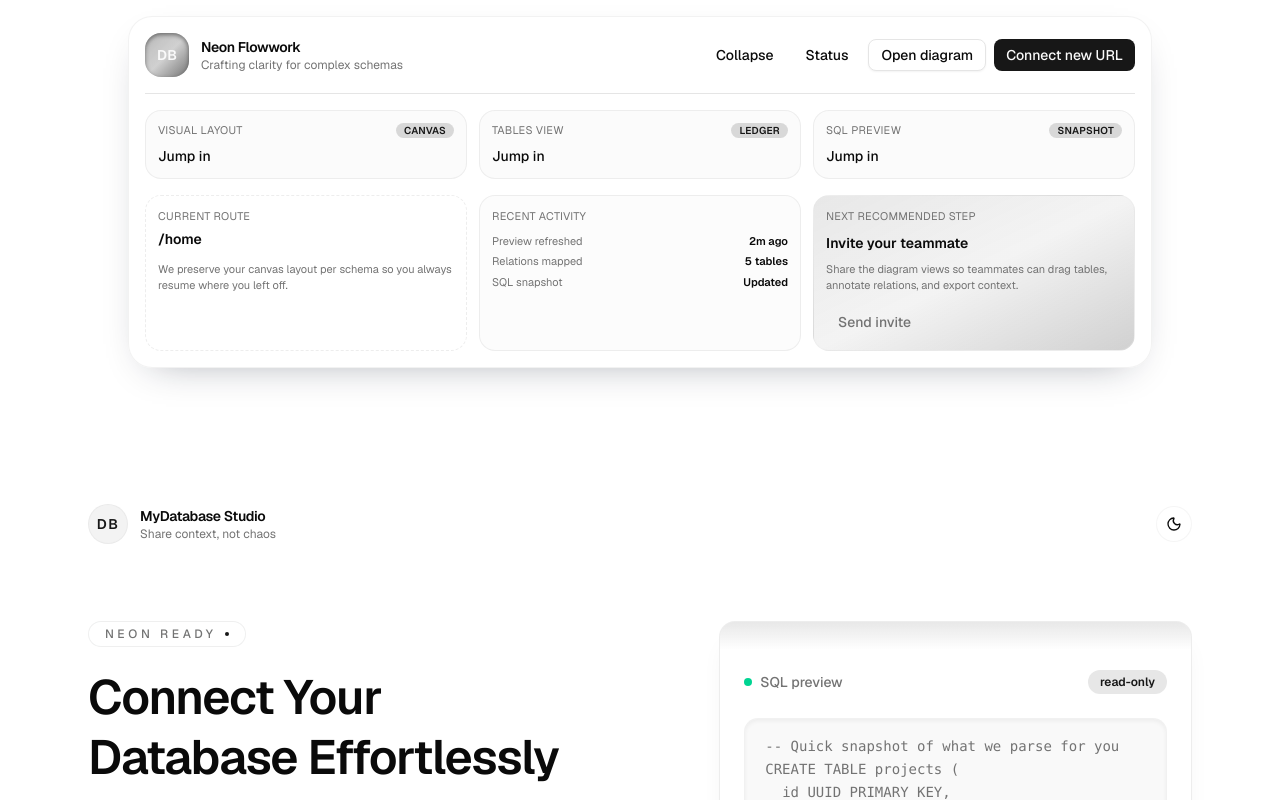
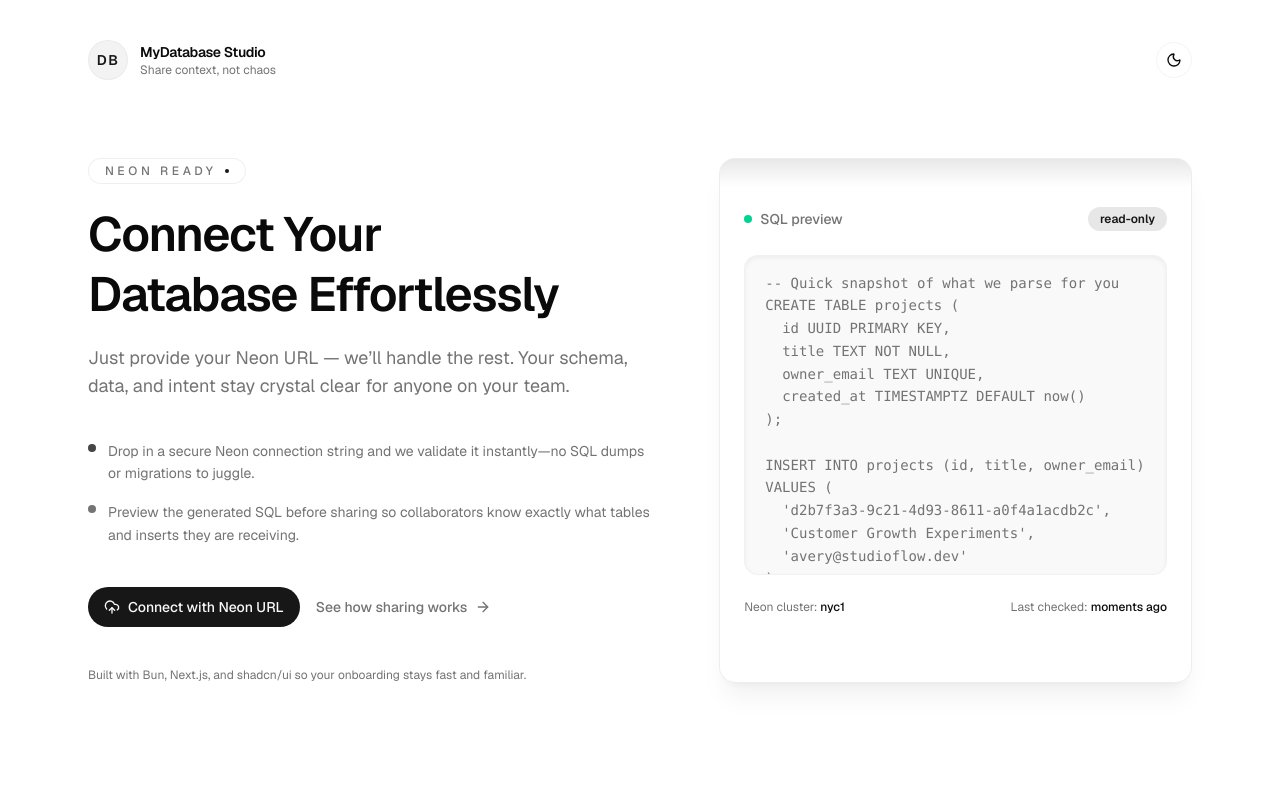
Before and after one commit to rayenfassatoui/NeonSchemaPilot, a Next.js app: page / in a window 1280 px wide. Shown: the top 800 px of the page. Built offline with nearby package versions, Linux system fonts and the light colour scheme.

Commit message:
feat: implement LayoutShell component to manage layout and navigation

```diff
--- a/app/layout.tsx
+++ b/app/layout.tsx
@@ -3,7 +3,7 @@
 import "./globals.css";
 
 import { ThemeProvider } from "@/components/theme-provider";
-import { SiteNavbar } from "@/components/site-navbar";
+import { LayoutShell } from "@/components/layout-shell";
 
 const geistSans = Geist({
   variable: "--font-geist-sans",
@@ -36,12 +36,7 @@
           enableSystem
           disableTransitionOnChange
         >
-          <div className="relative flex min-h-screen flex-col">
-            <SiteNavbar />
-            <main className="flex-1 pb-16 pt-28">
-              {children}
-            </main>
-          </div>
+          <LayoutShell>{children}</LayoutShell>
         </ThemeProvider>
       </body>
     </html>
--- /dev/null
+++ b/components/layout-shell.tsx
@@ -0,0 +1,24 @@
+"use client";
+
+import * as React from "react";
+import { usePathname } from "next/navigation";
+
+import { cn } from "@/lib/utils";
+
+import { SiteNavbar } from "./site-navbar";
+
+type LayoutShellProps = {
+  children: React.ReactNode;
+};
+
+export function LayoutShell({ children }: LayoutShellProps) {
+  const pathname = usePathname();
+  const showNavbar = pathname !== "/";
+
+  return (
+    <div className="relative flex min-h-screen flex-col">
+      {showNavbar ? <SiteNavbar /> : null}
+      <main className={cn("flex-1", showNavbar ? "pb-16 pt-28" : "")}>{children}</main>
+    </div>
+  );
+}
```
